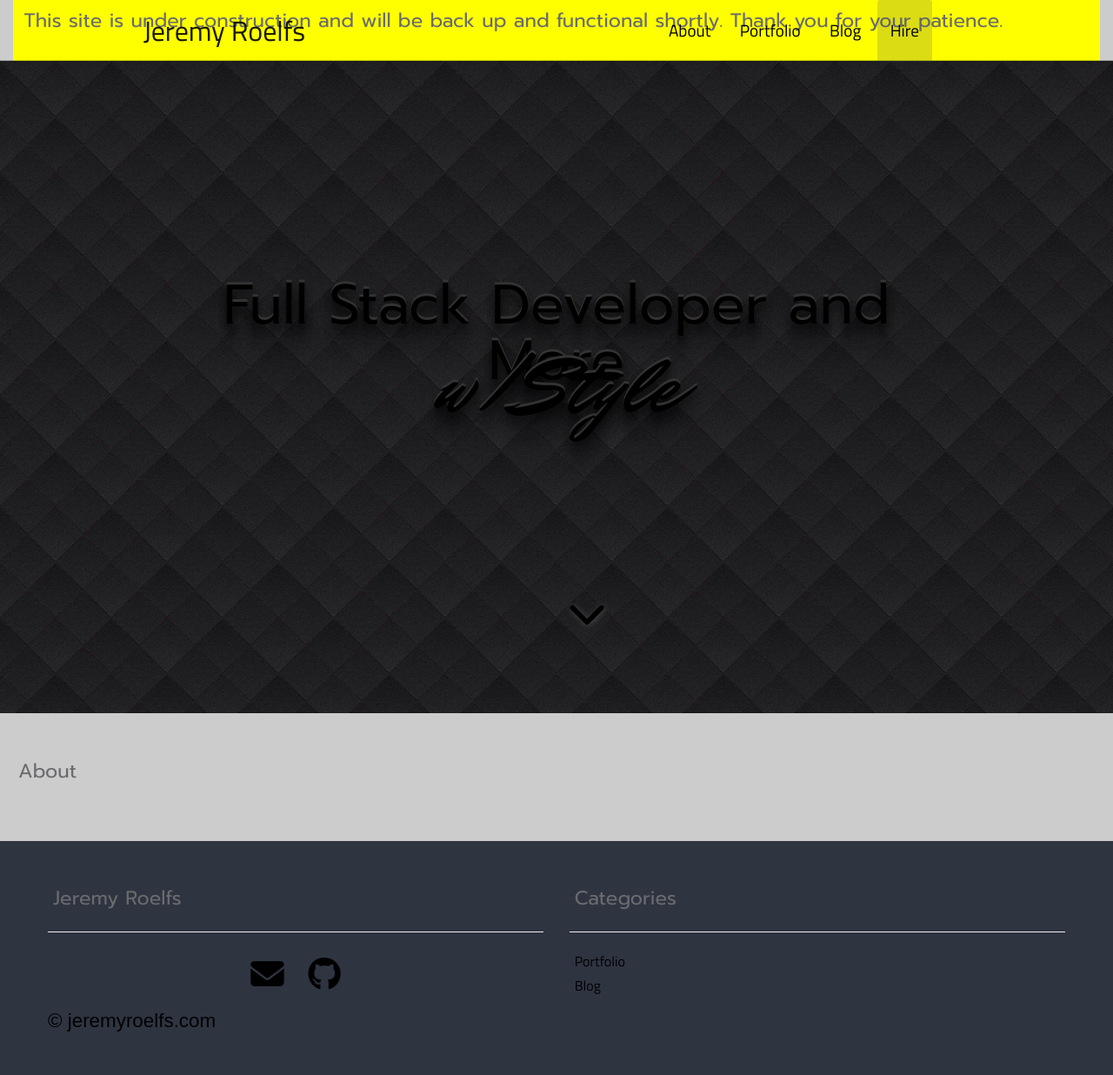
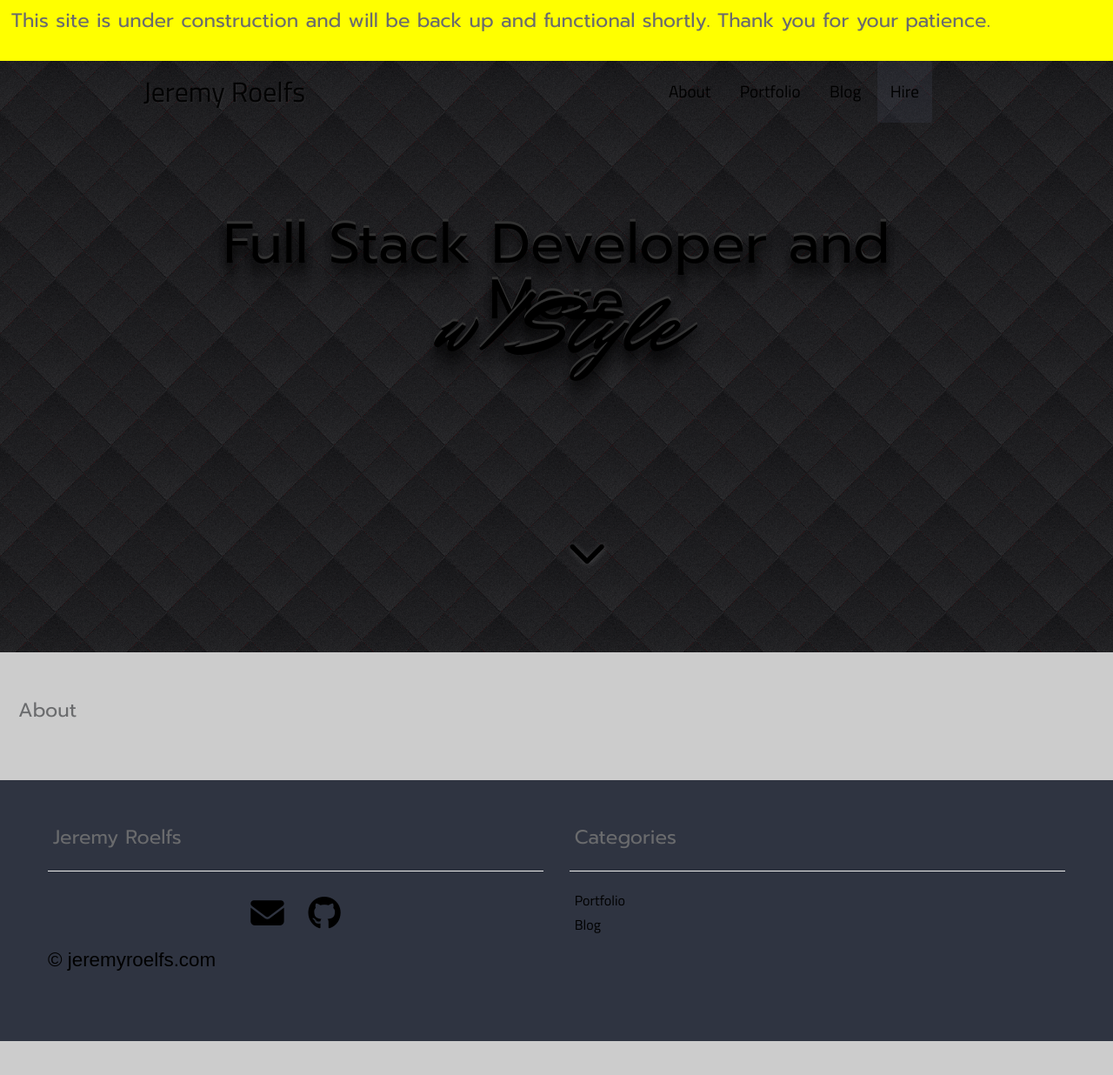
Before and after one commit to J-Roel/jeremy-jekyll, a Jekyll site: the page built from index.html, in a window 1280 px wide and 1267 px high. Shown: the top 1236 px of the window at 87% size. Built offline with Jekyll 4.4.1, drawn with Linux system fonts in a browser that asks for light colours; nearby versions of some CDN libraries.

Commit message:
added construction

```diff
--- a/_includes/header.html
+++ b/_includes/header.html
@@ -1,8 +1,10 @@
+
+
+<header>
 <section id="construction">
 <h4>This site is under construction and will be back up and functional shortly. Thank you for your patience.</h4>
 </section>
 
-<header>
   <div class="row">
     <div class="col-xs-12 col-sm-12 col-md-5 col-lg-5">
         <a href="{{ site.baseurl }}/"><h3 class="text-center text-inset">{{ site.title }}</h3></a>
```
Also changed, not shown: 13 other files.
